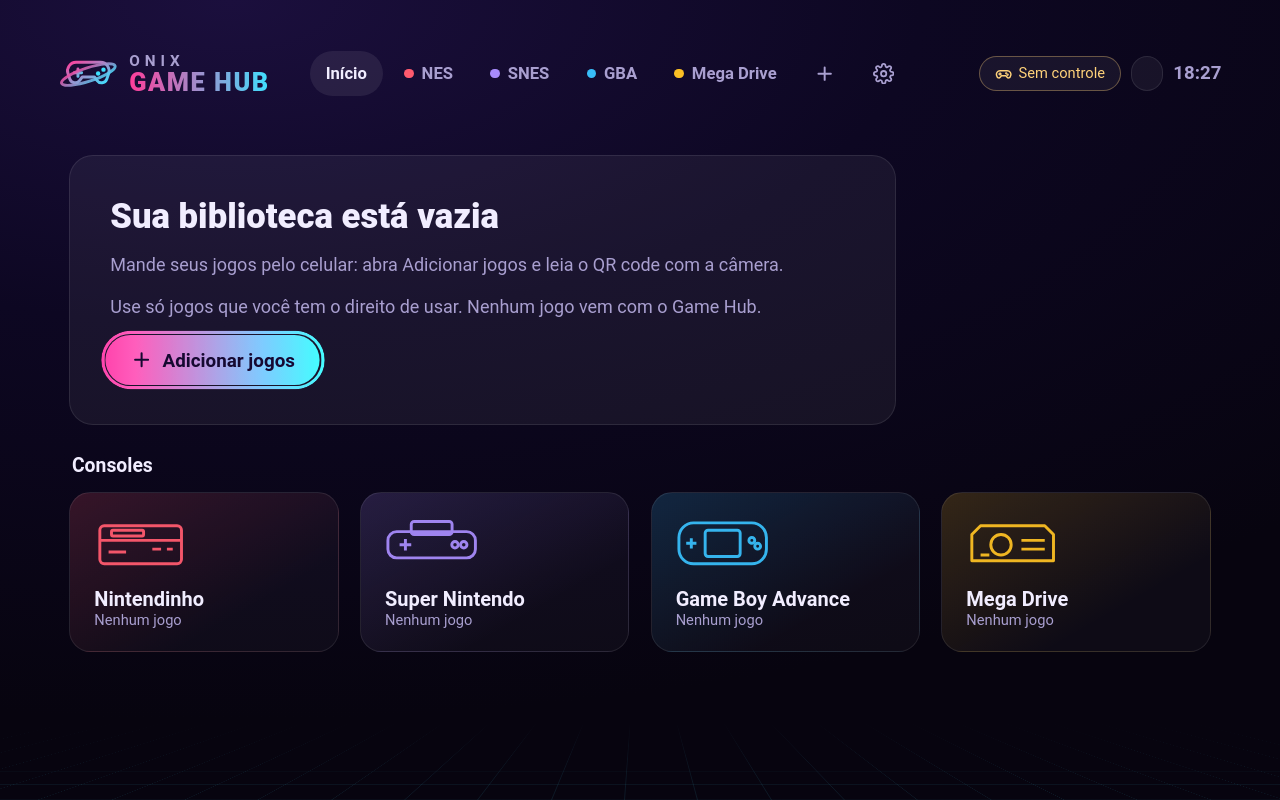
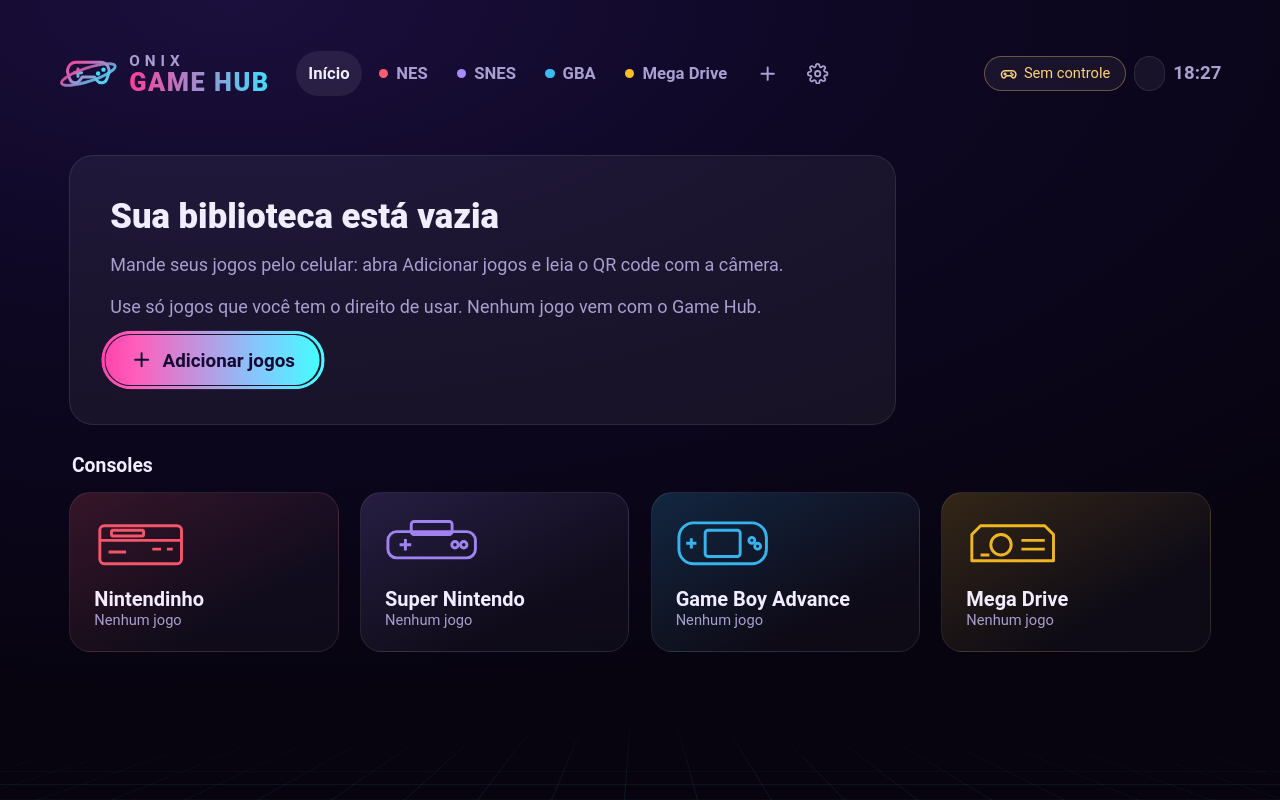
Before and after one commit to ruan2311/cobalt-gamehub, a plain HTML site: page assets/hub.html in a window 1280 px wide. Drawn offline with Linux system fonts and the light colour scheme.

Commit message:
Game Hub: topo não sobrepõe mais o chip "Sem controle" e a engrenagem
Co-Authored-By: Claude Opus 5.5 <noreply@anthropic.com>

```diff
--- a/assets/hub.html
+++ b/assets/hub.html
@@ -7,15 +7,15 @@
 <link rel="stylesheet" href="common.css">
 <style>
 .app{position:fixed;inset:0;display:flex;flex-direction:column;padding:3rem 4.4rem 0}
-header{display:flex;align-items:center;gap:2.4rem;flex:none;height:5rem}
+header{display:flex;align-items:center;gap:1.4rem;flex:none;height:5rem}
 nav{display:flex;gap:.4rem;flex:1;margin-left:.6rem;min-width:0}
-nav .tab{height:3.4rem;padding:0 1.2rem;border-radius:999rem;font-size:1.25rem;white-space:nowrap;font-weight:600;color:var(--dim);display:flex;align-items:center;gap:.6rem}
+nav .tab{height:3.4rem;padding:0 .9rem;border-radius:999rem;font-size:1.25rem;white-space:nowrap;font-weight:600;color:var(--dim);display:flex;align-items:center;gap:.6rem}
 nav .tab .dot{width:.7rem;height:.7rem}
 nav .tab svg{width:1.6rem;height:1.6rem}
 header .brand i{white-space:nowrap}
 nav .tab.cur{color:var(--ink);background:rgba(255,255,255,.08)}
 nav .tab.focus{background:rgba(255,255,255,.14);color:var(--ink)}
-.right{display:flex;align-items:center;gap:.8rem}
+.right{display:flex;align-items:center;gap:.6rem}
 .clock{font-size:1.4rem;font-weight:600;color:var(--dim);text-align:right}
 .right{flex:none}
 main{flex:1;position:relative;overflow:hidden;margin-top:1.6rem}
```
